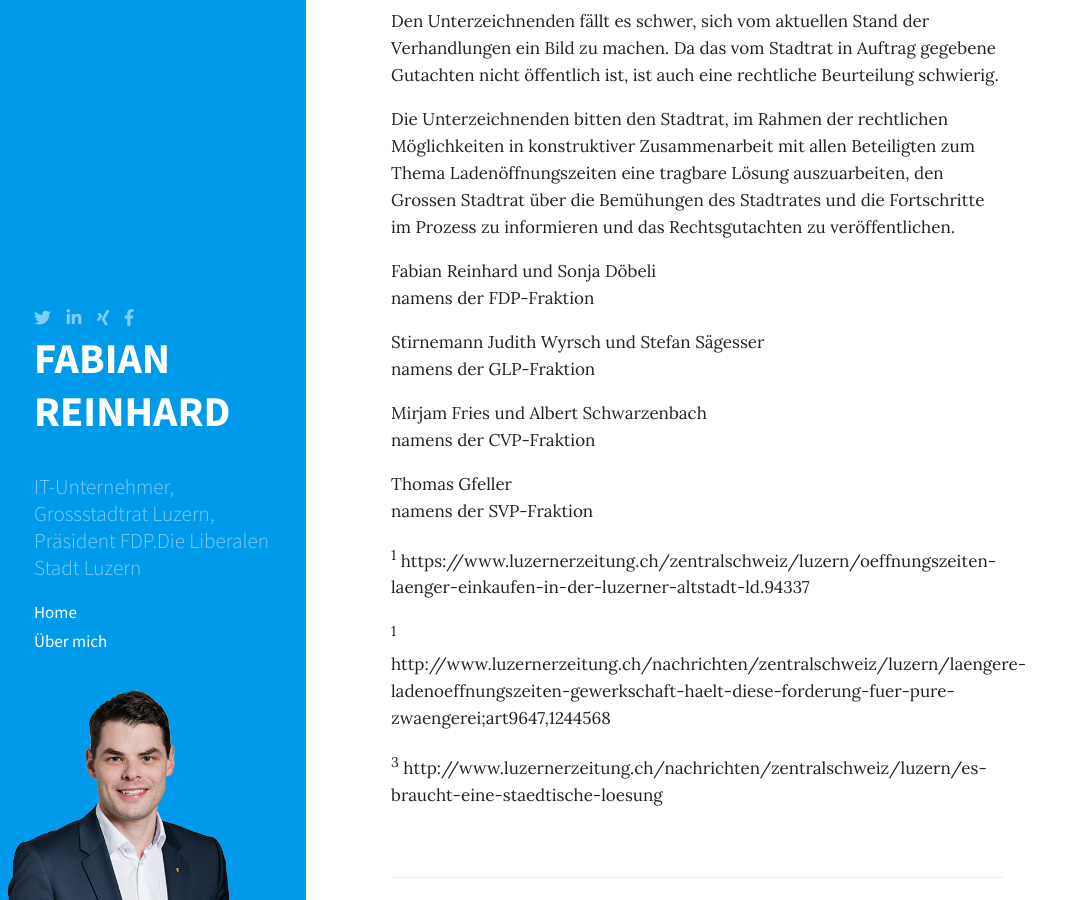
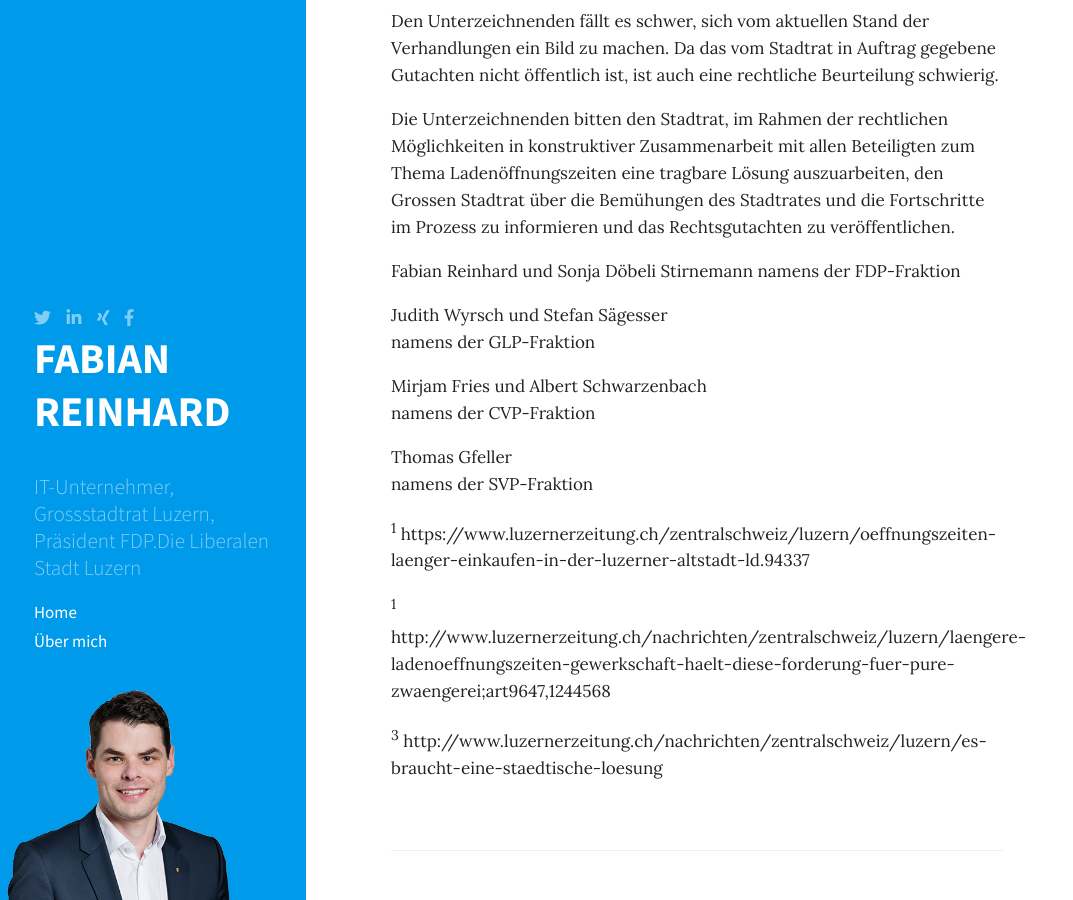
Before and after one commit to freinhard/freinhard.github.io, a Jekyll site: the page built from _posts/2018-09-04-ladenöffnungszeiten.md, in a window 1280 px wide and 900 px high, scrolled down 843 px. Shown: the whole window, without its empty margins (0-1073 px from the left). Built offline with Jekyll 4.4.1, drawn with Linux system fonts in a browser that asks for light colours; nearby versions of some CDN libraries; comment, search, counter and statistics services are not loaded.

Commit message:
Unterzeichner

```diff
--- a/_posts/2018-09-04-ladenöffnungszeiten.md
+++ b/_posts/2018-09-04-ladenöffnungszeiten.md
@@ -14,10 +14,10 @@ Den Unterzeichnenden fällt es schwer, sich vom aktuellen Stand der Verhandlunge
 
 Die Unterzeichnenden bitten den Stadtrat, im Rahmen der rechtlichen Möglichkeiten in konstruktiver Zusammenarbeit mit allen Beteiligten zum Thema Ladenöffnungszeiten eine tragbare Lösung auszuarbeiten, den Grossen Stadtrat über die Bemühungen des Stadtrates und die Fortschritte im Prozess zu informieren und das Rechtsgutachten zu veröffentlichen.
 
-Fabian Reinhard und Sonja Döbeli
+Fabian Reinhard und Sonja Döbeli Stirnemann
 namens der FDP-Fraktion
 
-Stirnemann Judith Wyrsch und Stefan Sägesser
+Judith Wyrsch und Stefan Sägesser
 namens der GLP-Fraktion
 
 Mirjam Fries und Albert Schwarzenbach
```
